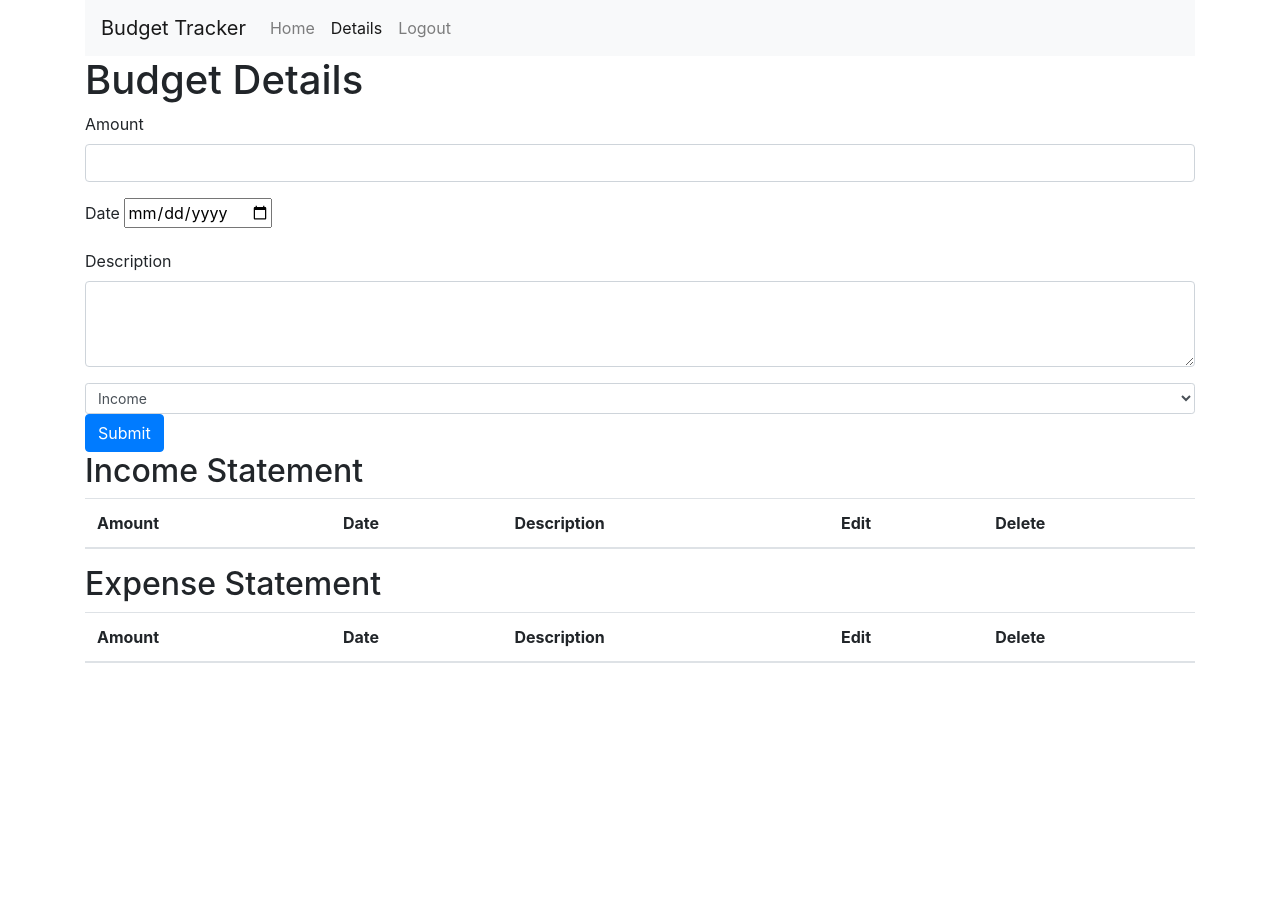
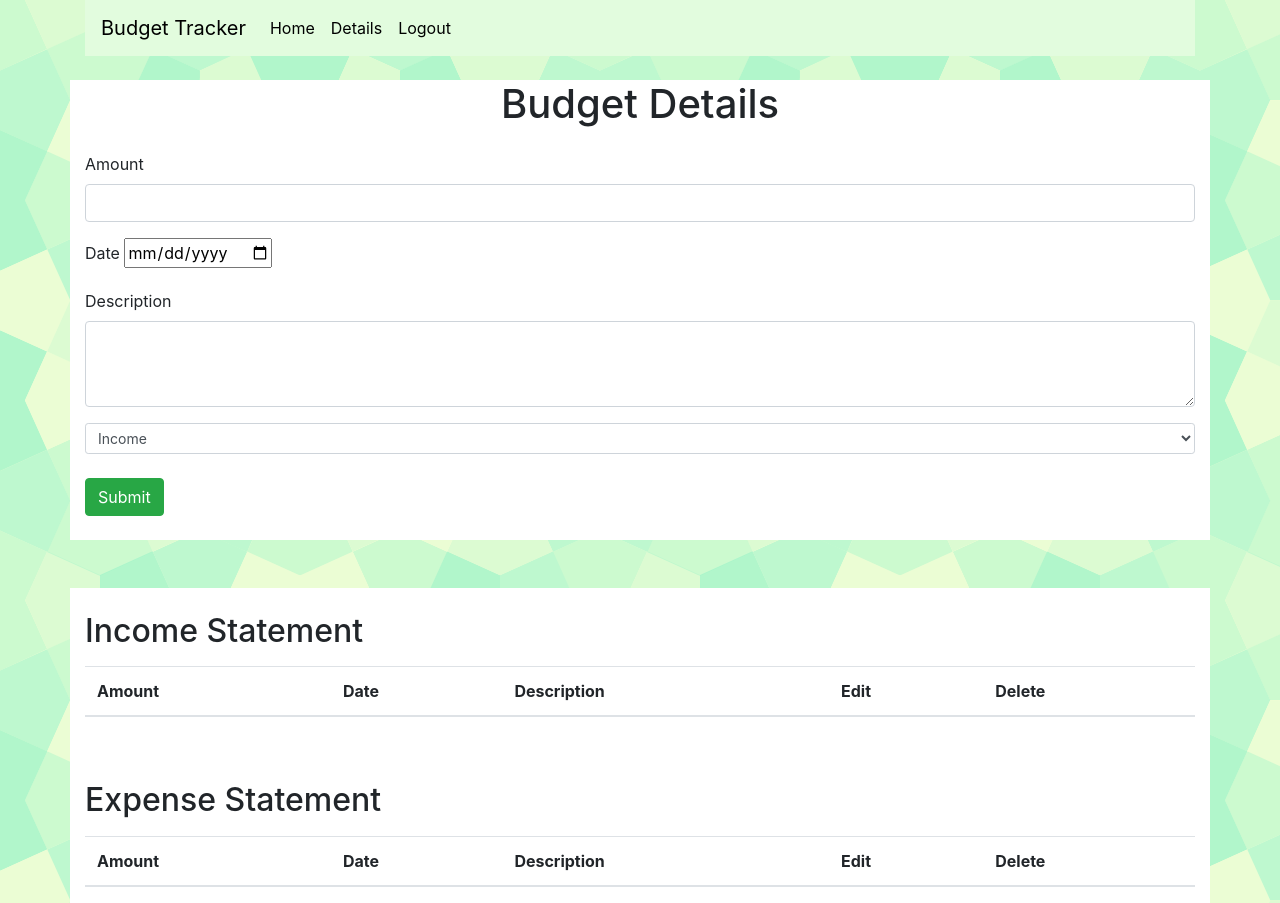
Before and after one commit to ShueMoua/Budget_Tracker, a website: page public/details.html in a window 1280 px wide. Before the commit the page ends 800 px from the top, so only its background shows below. Drawn offline with nearby package versions, Linux system fonts and the light colour scheme; no server answers.

Commit message:
Background update, style, and HTML pages - members.html will need more.

```diff
--- a/public/details.html
+++ b/public/details.html
@@ -17,7 +17,7 @@
 <body>
     <!-- Navbar -->
     <div class="container">
-        <nav class="navbar navbar-expand-lg navbar-light bg-light">
+        <nav class="navbar navbar-expand-lg">
             <a class="navbar-brand" href="/members">Budget Tracker</a>
             <div class="collapse navbar-collapse" id="navbarText">
                 <ul class="navbar-nav mr-auto">
@@ -35,8 +35,8 @@
     </div>
 
     <!-- Form for users to enter incomes and expenses -->
-    <div class="container" id="inputDetails">
-        <h1>Budget Details</h1>
+    <div class="container" id="inputDetails" style="background-color: white;">
+        <h1 class="text-center my-4">Budget Details</h1>
         <form id="incomeOrExpense">
             <div class="row">
                 <div class="col">
@@ -73,17 +73,17 @@
             </div>
             <div class="row">
                 <div class="col">
-                    <button type="submit" class="btn btn-primary" id="submitBtn">Submit</button>
+                    <button type="submit" class="btn btn-success my-4" id="submitBtn">Submit</button>
                 </div>
             </div>
         </form>
     </div>
 
     <!-- Income Portion -->
-    <div class="container">
+    <div class="container mt-5" style="background-color: white;">
         <div class="row">
             <div class="col">
-                <h2>Income Statement</h2>
+                <h2 class="mt-4 mb-3">Income Statement</h2>
             </div>
         </div>
         <div class="row">
@@ -107,7 +107,7 @@
         <!-- Expense Portion -->
         <div class="row">
             <div class="col">
-                <h2>Expense Statement</h2>
+                <h2 class="mt-5 mb-3">Expense Statement</h2>
             </div>
         </div>
         <div class="row">
--- a/public/stylesheets/style.css
+++ b/public/stylesheets/style.css
@@ -1,4 +1,45 @@
+nav {
+    background-color: #e2fcde;
+}
+
+div.jumbotron {
+    background-color: white;
+}
+
+a.navbar-brand:link
+{
+   color: black;
+}
+a.nav-link:link
+{
+   color: black;
+   text-decoration: none;
+}
+a.nav-link:visited
+{
+   color: black;
+   text-decoration: none;
+}
+a.nav-link:hover
+{
+   color: black;
+   text-decoration: none;
+}
+a.nav-link:active
+{
+   color: black;
+   text-decoration: none;
+}
+
 form.signup,
 form.login {
     margin-top: 50px;
 }
+
+body {
+    background-image: url(../images/congruent_pentagon.png);
+}
+
+.container {
+    background-image: white;
+}
```
Also changed, not shown: public/login.html (+4 -4 lines), public/members.html (+1 -1 lines), public/signup.html (+4 -4 lines), public/images/congruent_pentagon.png (added).
